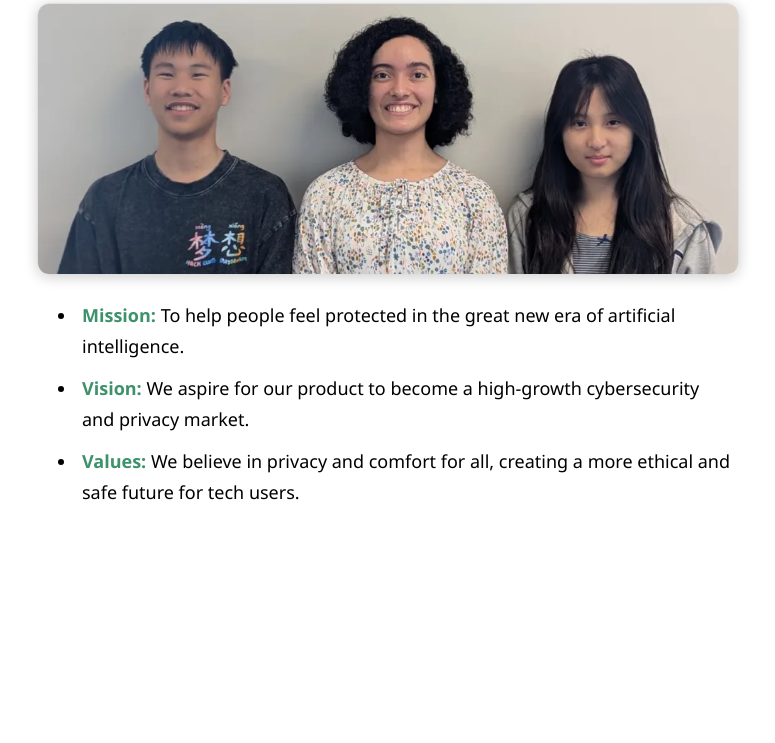
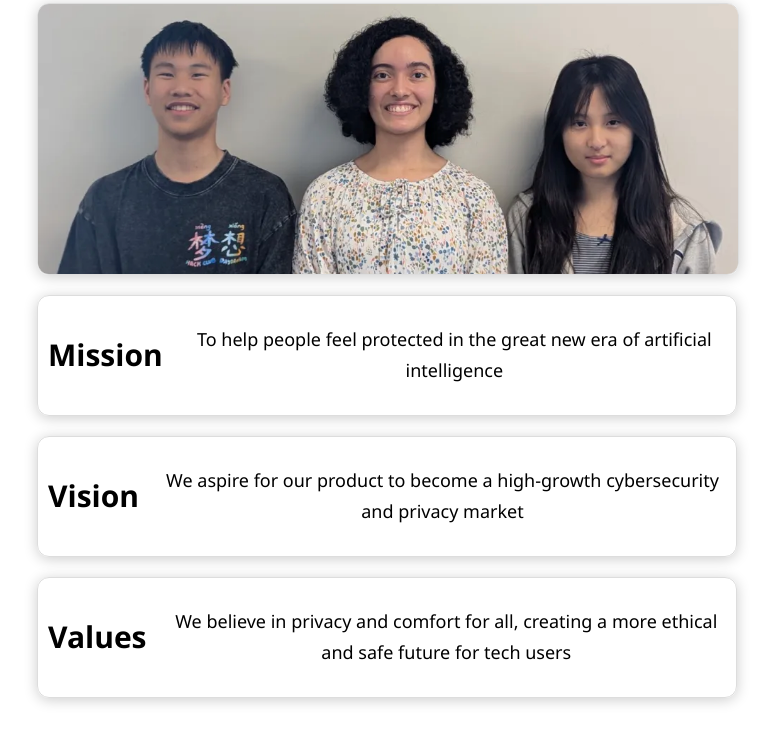
Before and after one commit to krypton-laboratories/kryptographer, a website: page about.html in a window 1280 px wide. Shown: the part 497-1240 px from the top of the page, without its empty margins (253-1028 px from the left). Before the commit the page ends 1073 px from the top, so only its background shows below. Drawn offline with nearby package versions, Linux system fonts and the light colour scheme.

Commit message:
Starting to restructure about page

```diff
--- a/about.html
+++ b/about.html
@@ -20,11 +20,23 @@
                 <div>
                     <p class="center"><b>Kryptographer</b> was created by a team formed out of friendship.</p>
                     <img id="group-pic" alt="Team Picture" src="assets/img/group-pic.png">
-                    <ul>
-                        <li><b>Mission:</b> To help people feel protected in the great new era of artificial intelligence.</li>
-                        <li><b>Vision:</b> We aspire for our product to become a high-growth cybersecurity and privacy market.</li>
-                        <li><b>Values:</b> We believe in privacy and comfort for all, creating a more ethical and safe future for tech users.</li>
-                    </ul>
+
+                    <div class="about card-group">
+                        <div class="about card">
+                            <h2>Mission</h2>
+                            <p class="center">To help people feel protected in the great new era of artificial intelligence</p>
+                        </div>
+
+                        <div class="about card">
+                            <h2>Vision</h2>
+                            <p class="center">We aspire for our product to become a high-growth cybersecurity and privacy market</p>
+                        </div>
+
+                        <div class="about card">
+                            <h2>Values</h2>
+                            <p class="center">We believe in privacy and comfort for all, creating a more ethical and safe future for tech users</p>
+                        </div>
+                    </div>
                 </div>
             </section>
         </main>
--- a/style.css
+++ b/style.css
@@ -246,7 +246,7 @@ input, select {
     background-color: white;
 }
 
-input, select, textarea, video, iframe, #group-pic {
+input, select, textarea, video, iframe, #group-pic, div.card {
     box-shadow: 0 2px 14px rgba(0, 0, 0, 0.2);
     border: 1px solid #dddddd;
     border-radius: 12px;
@@ -326,6 +326,24 @@ button.light, button.dark:active {
     color: black;
 }
 
+div.about.card {
+    display: flex;
+    flex-direction: row;
+    align-items: center;
+    justify-content: center;
+    /* border: 1px solid blue; */
+    margin: 20px 0px;
+}
+
+div.about.card > * {
+    /* border: 1px solid red; */
+    padding: 10px;
+}
+
+div.about.card-group {
+    /* Change background color of each div */
+}
+
 /*** IDS ***/
 
 #group-pic {
```
